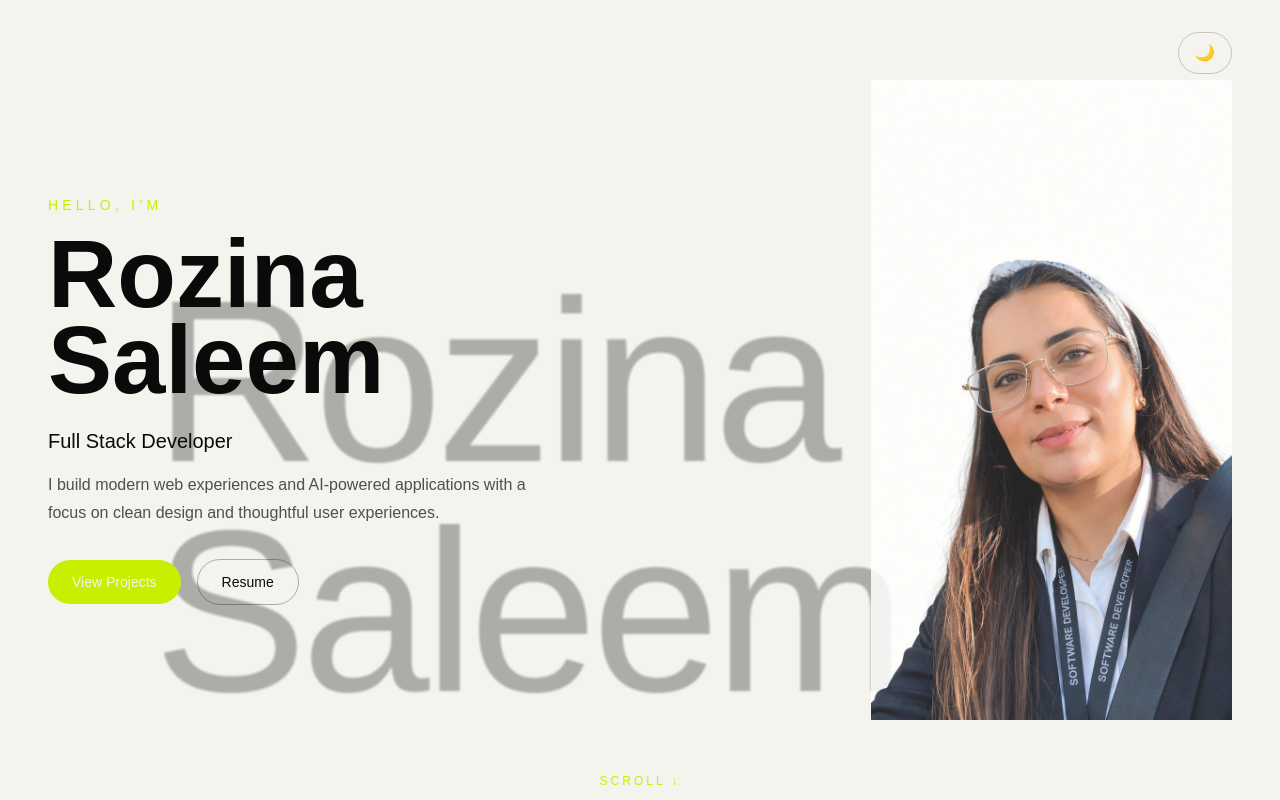
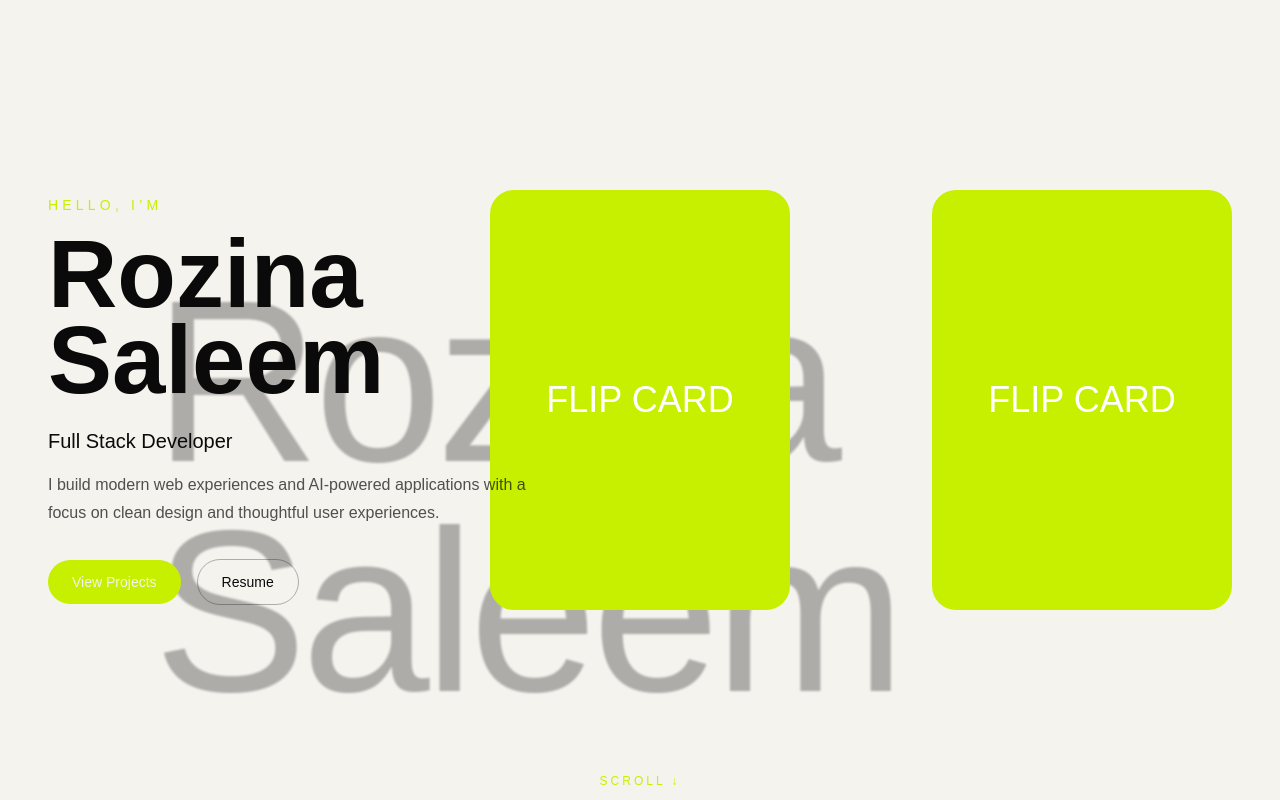
Before and after one commit to rosepeacemaker/portfolio-website, a Next.js app: page / in a window 1280 px wide. Shown: the top 800 px of the page. Built offline with nearby package versions, Linux system fonts and the light colour scheme.

Commit message:
feat: add FlipCard component and integrate it into Hero section; update package dependencies

```diff
--- a/package.json
+++ b/package.json
@@ -9,6 +9,7 @@
     "lint": "eslint"
   },
   "dependencies": {
+    "motion": "^13.4.0",
     "next": "16.3.5",
     "react": "19.2.8",
     "react-dom": "19.2.8"
--- a/src/components/sections/Hero.tsx
+++ b/src/components/sections/Hero.tsx
@@ -1,13 +1,14 @@
 import Image from "next/image";
 import ThemeToggle from "../ui/ThemeToggle";
+import FlipCard from "../ui/FlipCard";
 
 
 
 export default function Hero() {
   return (
     <section className="relative min-h-screen overflow-hidden bg-background text-foreground">
-<div className="absolute right-6 top-6 z-50 md:right-12 md:top-8">
-  <ThemeToggle />
+<div className="absolute inset-0 z-10 flex items-center justify-center">
+  <FlipCard />
 </div>
   {/* Big text behind the image */}
   <div className="absolute inset-0 z-0 flex items-center justify-center translate-x-[12%] translate-y-[12%]">
@@ -18,14 +19,7 @@ export default function Hero() {
 
   {/* Profile image */}
   <div  className="absolute inset-y-0 right-0 z-10 flex w-full items-center justify-center md:right-12 md:w-auto">
-  <Image
-  src="/images/profile/rose-profile.jpeg"
-  alt="Rozina Saleem"
-  width={600}
-  height={800}
-className="image-reveal h-[70vh] w-auto object-contain opacity-85 md:h-[80vh]"
-  priority
-/>
+  <FlipCard />
   </div>
 
   {/* Left intro content */}
--- /dev/null
+++ b/src/components/ui/FlipCard.tsx
@@ -0,0 +1,9 @@
+"use client";
+
+export default function FlipCard() {
+  return (
+    <div className="flex h-[420px] w-[300px] items-center justify-center rounded-3xl bg-accent text-4xl text-white">
+      FLIP CARD
+    </div>
+  );
+}
```
Also changed, not shown: 1 other file (tests, documents, lock files or other folders).
